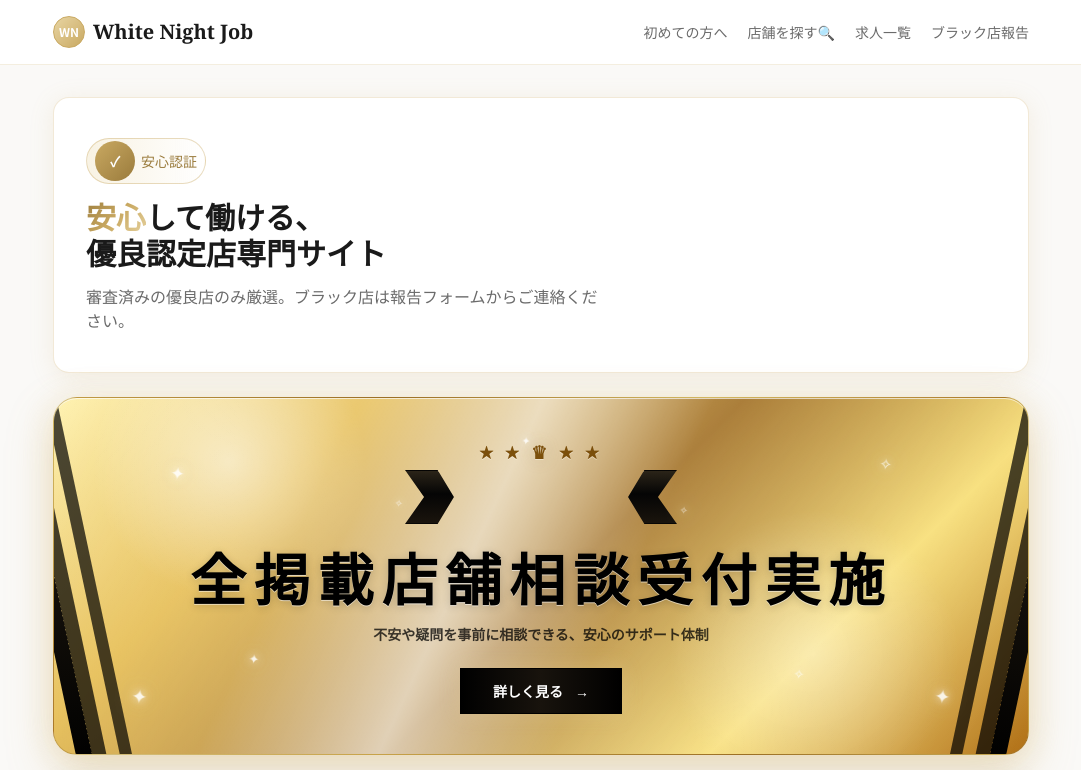
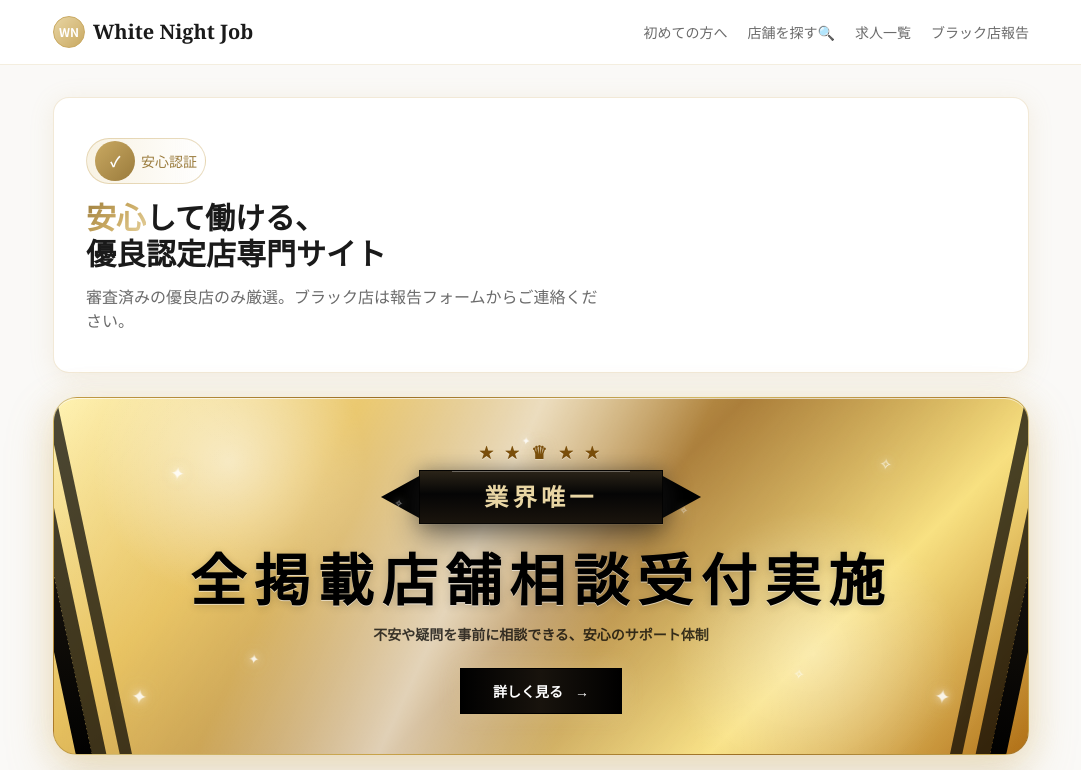
Before and after one commit to white-night-job/white-night-job, a Next.js app: page / in a window 1280 px wide. Shown: the top 770 px of the page, without its empty margins (99-1180 px from the left). Built offline with nearby package versions, Linux system fonts and the light colour scheme; no server answers.

Commit message:
トップページ修正

```diff
--- a/src/app/page.tsx
+++ b/src/app/page.tsx
@@ -66,8 +66,12 @@ export default async function HomePage({ searchParams }: HomePageProps) {
               <span>★</span>
               <span>★</span>
             </span>
-            <span className="relative mx-auto inline-flex min-w-[12rem] items-center justify-center [clip-path:polygon(0_0,12%_0,18%_50%,12%_100%,0_100%,7%_50%,0_0,100%_0,88%_0,82%_50%,88%_100%,100%_100%,93%_50%,100%_0)] border border-black/80 bg-[linear-gradient(180deg,#2b2418_0%,#050505_44%,#1a140d_100%)] px-10 py-2.5 font-serif text-xl font-black tracking-[0.18em] text-gold-light shadow-[0_12px_30px_rgba(0,0,0,0.48),0_0_18px_rgba(0,0,0,0.25)] drop-shadow-[0_1px_0_rgba(255,255,255,0.18)] before:absolute before:inset-x-8 before:top-0 before:h-px before:bg-white/30 sm:min-w-[17rem] sm:px-16 sm:text-2xl">
-              業界唯一
+            <span className="relative mx-auto inline-flex min-w-[12rem] items-center justify-center sm:min-w-[17rem]">
+              <span className="absolute -left-4 top-1/2 h-9 w-8 -translate-y-1/2 bg-black [clip-path:polygon(100%_0,0_50%,100%_100%)] shadow-[0_8px_18px_rgba(0,0,0,0.35)] sm:-left-6 sm:h-11 sm:w-10" aria-hidden />
+              <span className="absolute -right-4 top-1/2 h-9 w-8 -translate-y-1/2 bg-black [clip-path:polygon(0_0,100%_50%,0_100%)] shadow-[0_8px_18px_rgba(0,0,0,0.35)] sm:-right-6 sm:h-11 sm:w-10" aria-hidden />
+              <span className="relative z-10 inline-flex items-center justify-center border border-black/80 bg-[linear-gradient(180deg,#2b2418_0%,#050505_44%,#1a140d_100%)] px-10 py-2.5 font-serif text-xl font-black tracking-[0.18em] text-gold-light shadow-[0_12px_30px_rgba(0,0,0,0.48),0_0_18px_rgba(0,0,0,0.25)] drop-shadow-[0_1px_0_rgba(255,255,255,0.18)] before:absolute before:inset-x-8 before:top-0 before:h-px before:bg-white/30 sm:px-16 sm:text-2xl">
+                業界唯一
+              </span>
             </span>
             <span className="relative mx-auto mt-5 block max-w-[19rem] py-1 font-serif text-[2.15rem] font-black leading-[1.24] tracking-[0.14em] text-black [text-shadow:0_1px_0_rgba(255,255,255,0.55),0_2px_8px_rgba(0,0,0,0.16)] sm:max-w-none sm:text-[3.5rem] sm:leading-[1.14]">
               全掲載店舗
```
